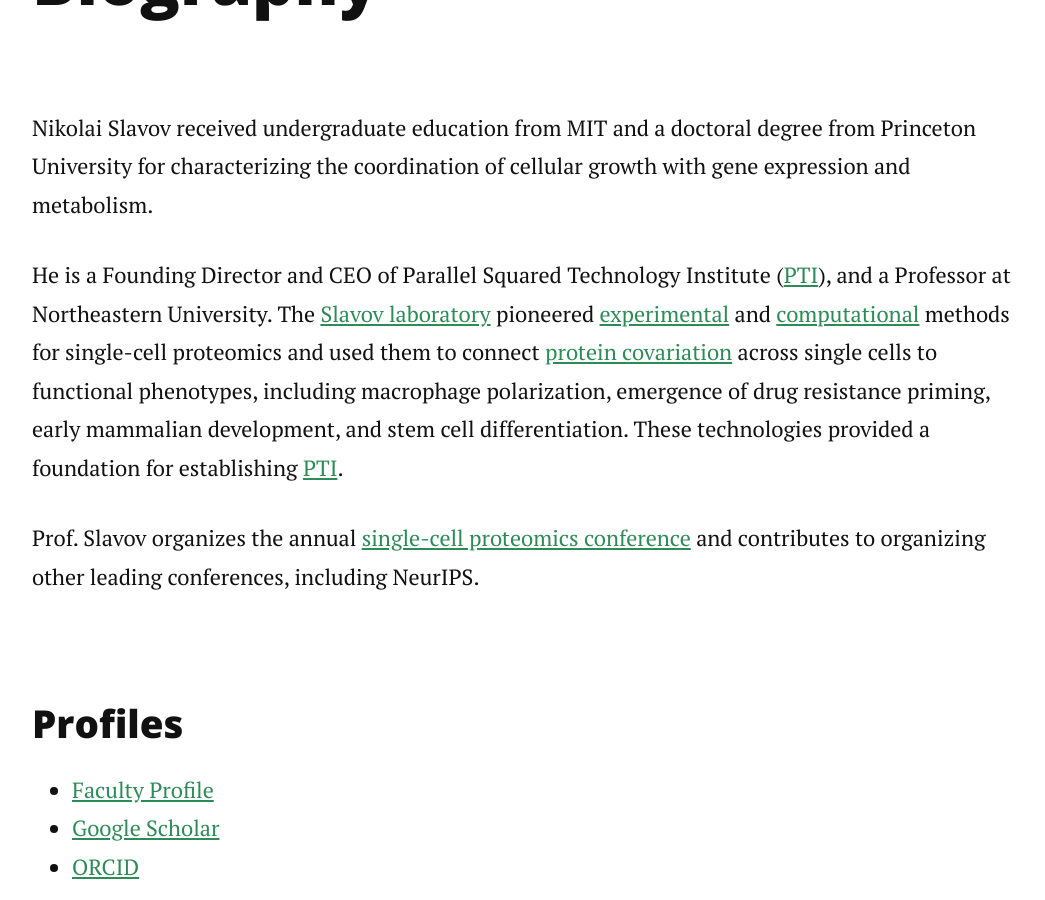
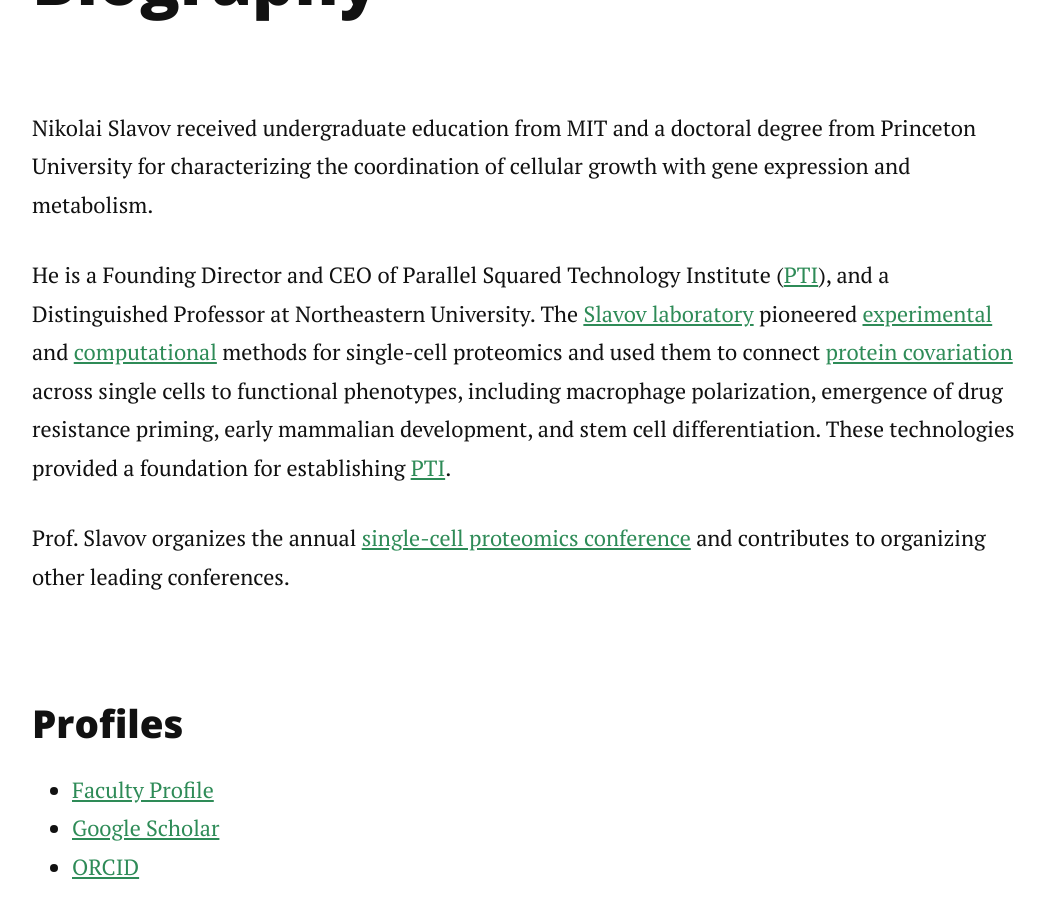
Before and after one commit to nslavov/nikolai, a Jekyll site: the page built from bio.md, in a window 1280 px wide and 900 px high, scrolled down 393 px. Shown: the whole window, without its empty margins (113-1158 px from the left). Built offline with Jekyll 4.4.1, drawn with Linux system fonts in a browser that asks for light colours; nearby versions of some CDN libraries.

Commit message:
Update bio.md

```diff
--- a/bio.md
+++ b/bio.md
@@ -1,7 +1,7 @@
 ---
 layout: default
 title: Biography
-description: "Biography of Nikolai Slavov, a curious explorer of nature Founding Director of Parallel Squared Technology Institute and a Professor at Northeastern University"
+description: "Bio | Nikolai Slavov, a curious explorer of nature Founding Director of Parallel Squared Technology Institute and a Distinguished Professor at Northeastern University"
 ---
 
 # Biography
@@ -10,9 +10,9 @@
 
 Nikolai Slavov received undergraduate education from MIT and a doctoral degree from Princeton University for characterizing the coordination of cellular growth with gene expression and metabolism.
 
-He is a Founding Director and CEO of Parallel Squared Technology Institute (<a href="https://www.parallelsq.org/">PTI</a>), and a Professor at Northeastern University. The <a href="https://slavovlab.net">Slavov laboratory</a> pioneered <a href="https://scp.slavovlab.net/methods">experimental</a> and <a href="https://scp.slavovlab.net/computational-analysis">computational</a> methods for single-cell proteomics and used them to connect <a href="https://doi.org/10.1371/journal.pbio.3001512" target="_blank" rel="noopener">protein covariation</a> across single cells to functional phenotypes, including macrophage polarization, emergence of drug resistance priming, early mammalian development, and stem cell differentiation. These technologies provided a foundation for establishing [PTI](https://www.parallelsq.org).
+He is a Founding Director and CEO of Parallel Squared Technology Institute (<a href="https://www.parallelsq.org/">PTI</a>), and a Distinguished Professor at Northeastern University. The <a href="https://slavovlab.net">Slavov laboratory</a> pioneered <a href="https://scp.slavovlab.net/methods">experimental</a> and <a href="https://scp.slavovlab.net/computational-analysis">computational</a> methods for single-cell proteomics and used them to connect <a href="https://doi.org/10.1371/journal.pbio.3001512" target="_blank" rel="noopener">protein covariation</a> across single cells to functional phenotypes, including macrophage polarization, emergence of drug resistance priming, early mammalian development, and stem cell differentiation. These technologies provided a foundation for establishing [PTI](https://www.parallelsq.org).
 
-Prof. Slavov organizes the annual <a href="https://single-cell.net/">single-cell proteomics conference</a> and contributes to organizing other leading conferences, including NeurIPS.
+Prof. Slavov organizes the annual <a href="https://single-cell.net/">single-cell proteomics conference</a> and contributes to organizing other leading conferences.
 
 <br>
 
```
